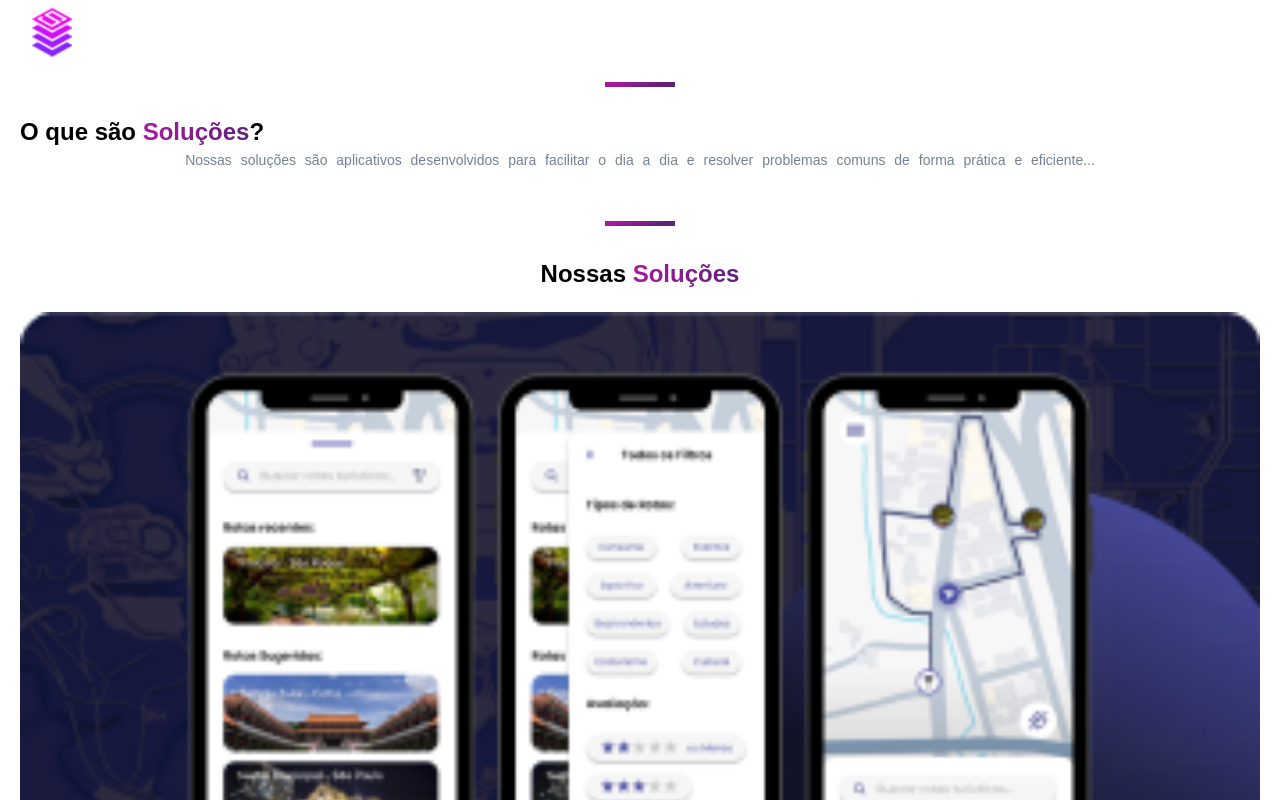
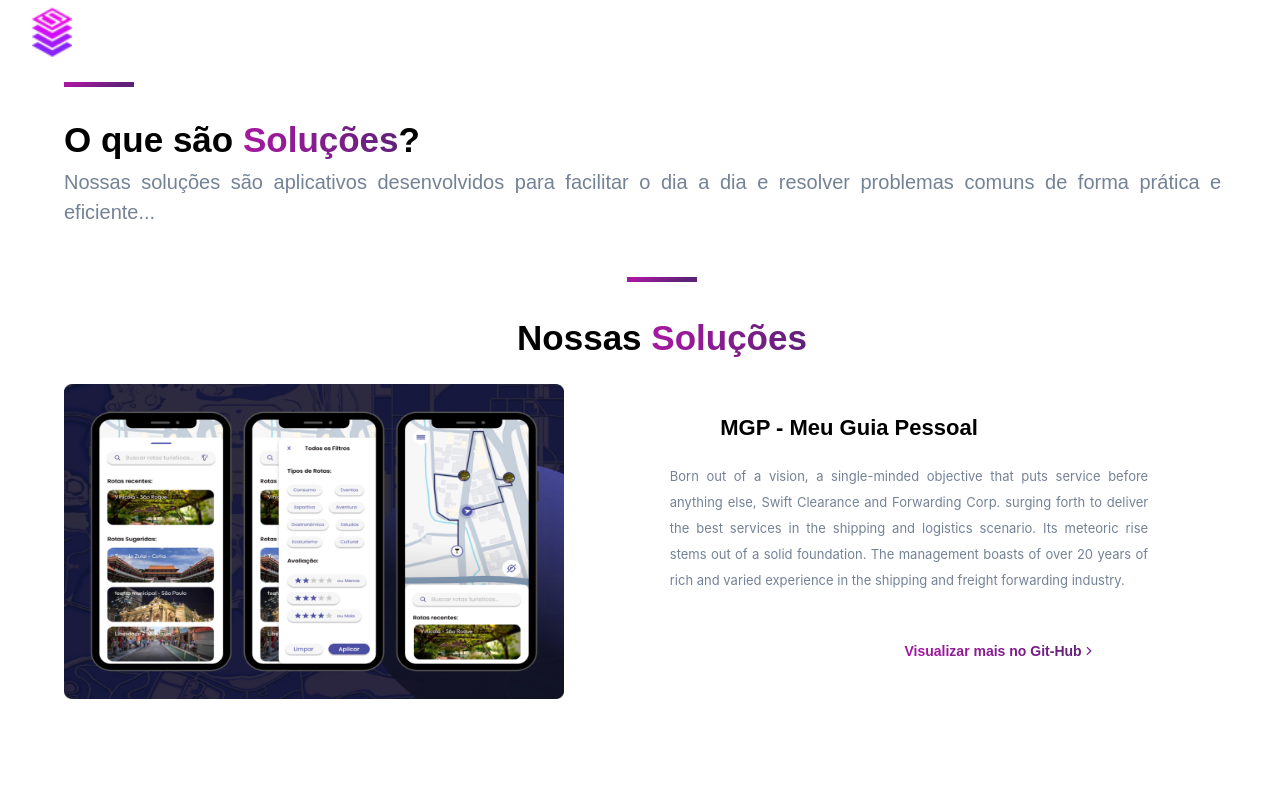
Before and after one commit to Tevezx/stacksite, a React (Vite) app: page /stacksite/solucoes in a window 1280 px wide. Shown: the top 800 px of the page. Built offline with nearby package versions, Linux system fonts and the light colour scheme.

Commit message:
fiz algumas alterações na tela soluções na resolução 1024

```diff
--- a/Style/Solucoes/Solucoes.css
+++ b/Style/Solucoes/Solucoes.css
@@ -113,3 +113,43 @@
     padding-bottom: 20px;
     margin-top: 20px;
 }
+
+@media screen and (min-width: 1024px) {
+    .titulo_solucoes1, .txtSolucao, .titulo2_solucoes, .txt_nossas_solucoes{
+        font-size: 35px;
+    }
+    .textInicial{
+        font-size: 20px;
+        display: flex;
+    }
+    .linha_solucoes1{
+        align-self: self-start;
+
+    }
+    .img_telas_app{
+        width: 500px;
+        height: 315px;
+        align-self: self-start;
+    }
+    .titulo_mgp, .descricao_mgp, .btn_link{
+        position: relative;
+        bottom: 14em;
+    }
+    .titulo_mgp{
+        left: 8.5em;
+    }
+    .descricao_mgp{
+        max-width: 40%;
+        left: 19em;
+        bottom: 23em;
+        line-height: 2;
+    }
+    .Solucao-container{
+        padding-left: 4em;
+
+    }
+    .btn_link{
+        bottom: 19em;
+        left: 24em;
+    }
+}
```
Also changed, not shown: src/assets/Case-study__image.png.
